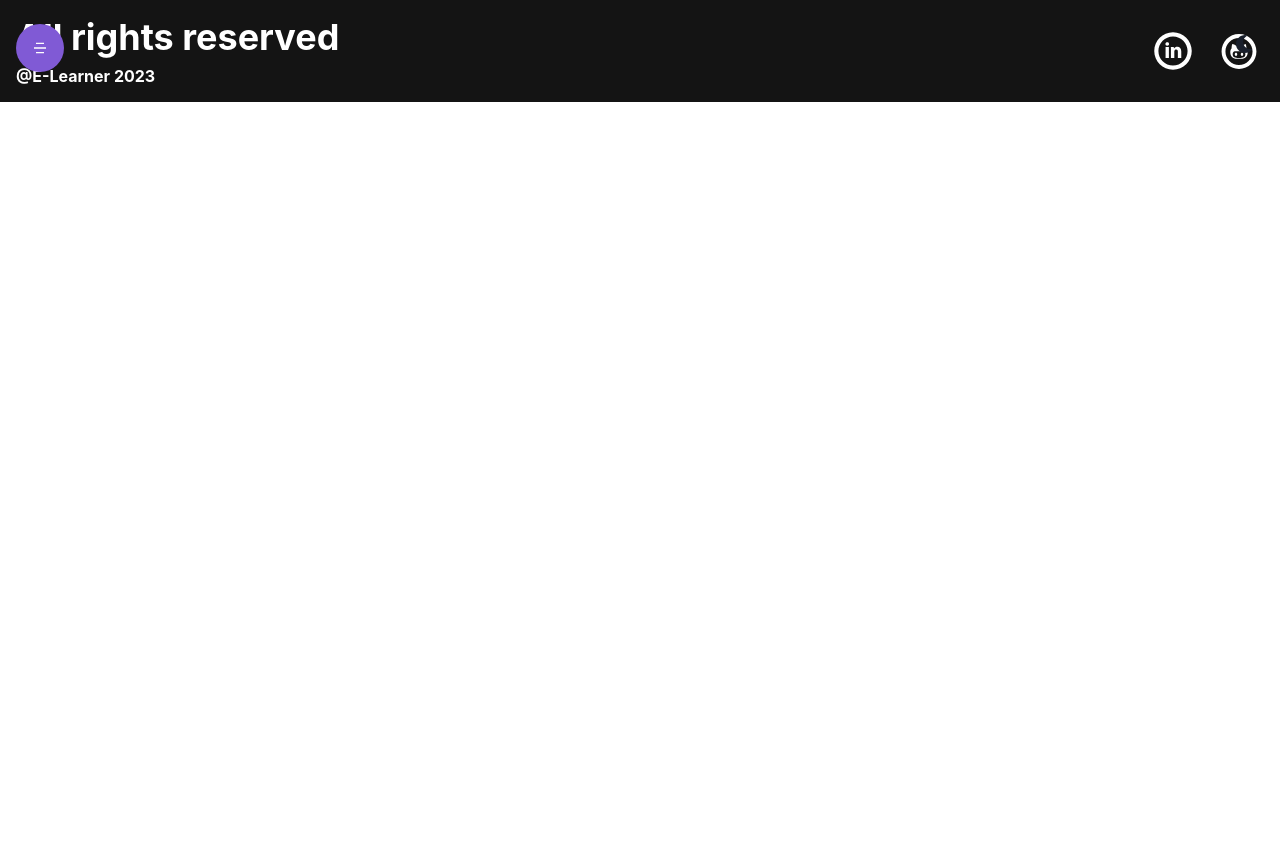
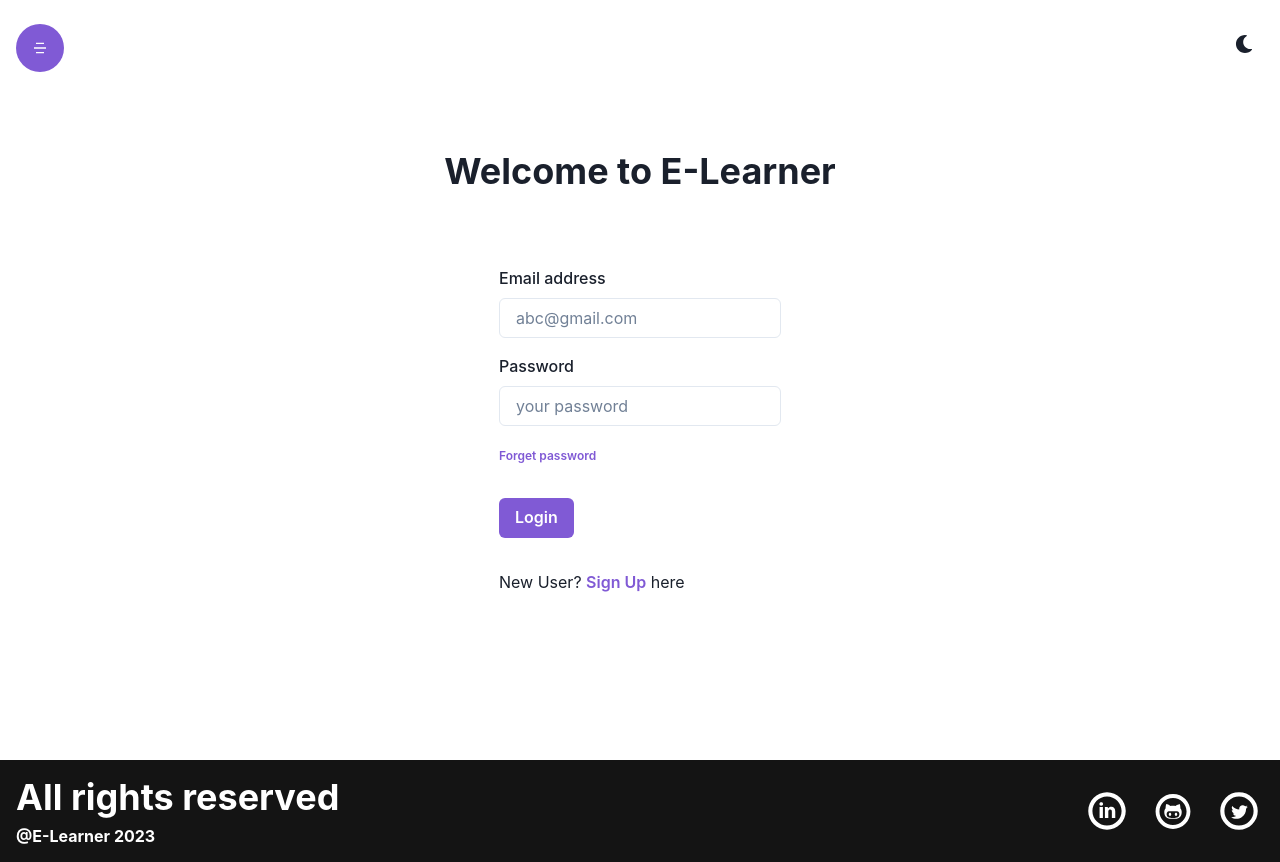
Before and after one commit to sachinkumar5035/elearner, a React (Create React App) app in the folder elearner/: page /login in a window 1280 px wide. Before the commit the page ends 800 px from the top, so only its background shows below. Built offline with nearby package versions, Linux system fonts and the light colour scheme.

Commit message:
login page completed

```diff
--- a/elearner/src/App.js
+++ b/elearner/src/App.js
@@ -4,6 +4,7 @@
 import Header from './component/Layout/Header/Header.jsx';
 import Courses from './component/Courses/Courses.jsx';
 import Footer from './component/Layout/Footer/Footer.jsx';
+import Login from './component/Auth/Login.jsx';
 
 function App() {
   return (
@@ -12,6 +13,7 @@
       <Routes>
         <Route path="/" element={<Home/>} />
         <Route path='/courses' element={<Courses/>}/>
+        <Route path='/login' element={<Login/>}/>
       </Routes>
       <Footer/>
     </Router>
--- /dev/null
+++ b/elearner/src/component/Auth/Login.jsx
@@ -0,0 +1,55 @@
+import { Box, Button, Container, FormLabel, Heading, Input, VStack, form } from '@chakra-ui/react'
+import React, { useState } from 'react'
+import { Link } from 'react-router-dom';
+
+const Login = () => {
+
+    const [email, setEmail] = useState("");
+    const [password, setPassword] = useState("");
+
+
+    return (
+        <Container h={'95vh'}>
+            <VStack h={'full'} justifyContent={'center'} spacing={'14'}>
+                <Heading children="Welcome to E-Learner" />
+                <form >
+                    <Box my={'4'}>
+                        <FormLabel htmlFor='email' children="Email address" />
+                        <Input
+                            required
+                            id='email'
+                            value={email}
+                            onChange={(e) => setEmail(e.target.value)}
+                            placeholder='abc@gmail.com'
+                            type='email'
+                            focusBorderColor='purple.400'
+                        >
+                        </Input>
+                    </Box>
+                    <Box my={'4'}>
+                        <FormLabel htmlFor='password' children="Password" />
+                        <Input
+                            required
+                            id='password'
+                            value={password}
+                            onChange={(e) => setPassword(e.target.value)}
+                            placeholder='your password'
+                            type='password'
+                            focusBorderColor='purple.400'
+                        >
+                        </Input>
+                    </Box>
+                    <Box my={'4'}>
+                        <Link to={'/forgotpassword'} ><Button fontSize={'xs'} colorScheme='purple' variant={'link'}>Forget password</Button></Link>
+                    </Box>
+                    <Button my={'4'} type='submit' colorScheme={'purple'} >Login</Button>
+                    <Box my={'4'}>
+                        New User? <Link to={'/register'}><Button colorScheme='purple' variant={'link'}>Sign Up</Button>{" "}here</Link>
+                    </Box>
+                </form>
+            </VStack>
+        </Container>
+    )
+}
+
+export default Login
--- a/elearner/src/component/Layout/Footer/Footer.jsx
+++ b/elearner/src/component/Layout/Footer/Footer.jsx
@@ -1,6 +1,6 @@
 import { Box, HStack, Heading, Stack, VStack } from '@chakra-ui/react'
 import React from 'react'
-import {TiSocialLinkedinCircular} from "react-icons/ti"
+import {TiSocialLinkedinCircular,TiSocialTwitterCircular} from "react-icons/ti"
 import {DiGithub} from "react-icons/di";
 
 
@@ -20,6 +20,9 @@
                 <a href="https://github.com/sachinkumar5035" target='blank'>
                     <DiGithub/>
                 </a>
+                <a href="https://twitter.com/Sachink81720711" target='blank'>
+                    <TiSocialTwitterCircular/>
+                </a>
             </HStack>
         </Stack>
 
--- a/elearner/src/component/Layout/Header/Header.jsx
+++ b/elearner/src/component/Layout/Header/Header.jsx
@@ -27,7 +27,7 @@
         </Link>
     );
 
-    const isAuthenticated = true;
+    const isAuthenticated = false;
     const user = {
         role: 'admin',
     };
```
